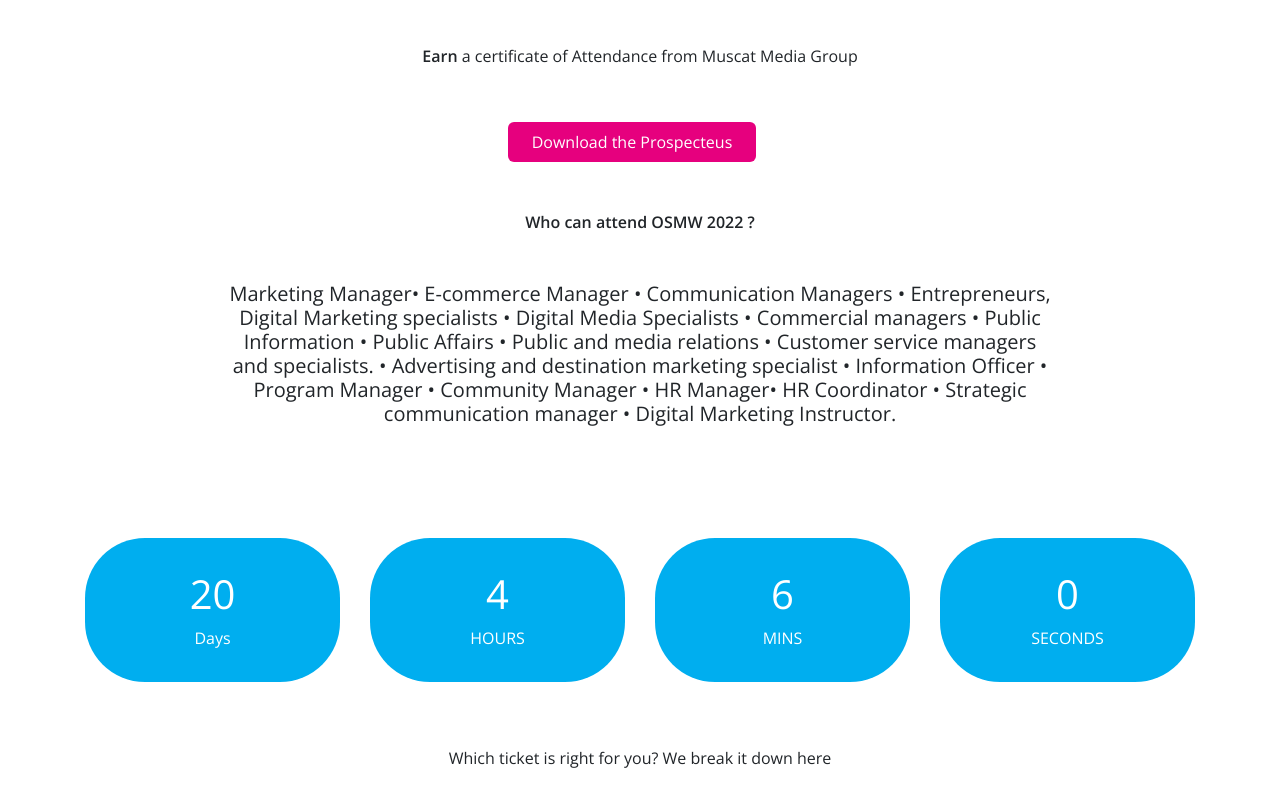
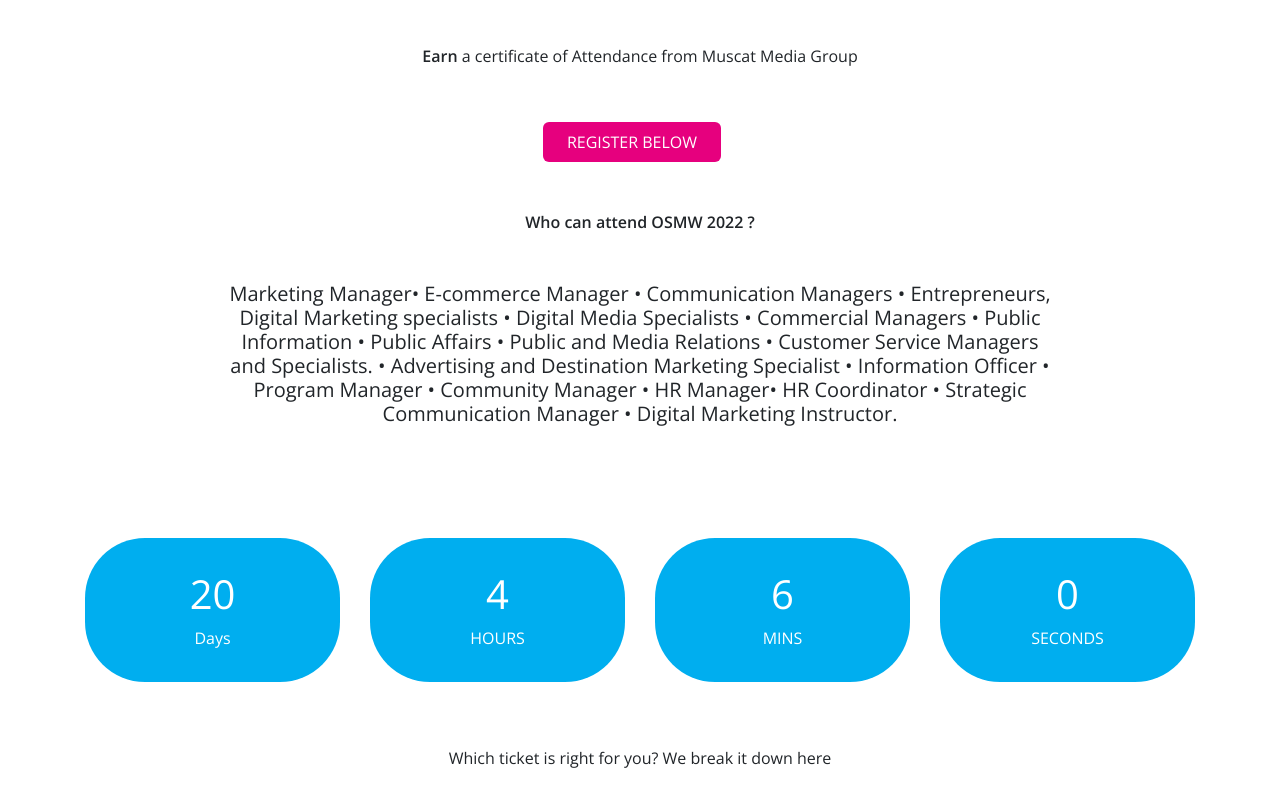
Before and after one commit to hoseinsedaqat/Osmw, a Vue app: page /attend in a window 1280 px wide. Shown: the part 740-1540 px from the top of the page. Built offline with nearby package versions, Linux system fonts and the light colour scheme.

Commit message:
add/changes-paty-two

```diff
--- a/src/assets/Style/main.css
+++ b/src/assets/Style/main.css
@@ -4,6 +4,7 @@
 
 body {
     font-family: 'Open Sans', sans-serif !important;
+    scroll-behavior: smooth;
 }
 
 input[type=checkbox] {
--- a/src/views/Attend/AttendView.vue
+++ b/src/views/Attend/AttendView.vue
@@ -49,7 +49,9 @@
               <b class="font-weight-bold">Earn </b> a certificate of Attendance from Muscat Media Group
             </p>
             <div class="text-center my-5">
-              <button class="attendBtn">Download the Prospecteus</button>
+              <a href="#attendForm">
+                <button class="attendBtn">REGISTER BELOW</button>
+              </a>
             </div>
             <p class="text-center my-5 text-center">
               <b>Who can attend OSMW 2022 ?</b>
@@ -58,11 +60,11 @@
               <span>
                 Marketing Manager• E-commerce Manager • Communication Managers •
                 Entrepreneurs, Digital Marketing specialists • Digital Media Specialists •
-                Commercial managers • Public Information • Public Affairs • Public and
-                media relations • Customer service managers and specialists. • Advertising
-                and destination marketing specialist • Information Officer • Program
+                Commercial Managers • Public Information • Public Affairs • Public and
+                Media Relations • Customer Service Managers and Specialists. • Advertising
+                and Destination Marketing Specialist • Information Officer • Program
                 Manager • Community Manager • HR Manager• HR Coordinator • Strategic
-                communication manager • Digital Marketing Instructor.
+                Communication Manager • Digital Marketing Instructor.
               </span>
             </h5>
             <!-- <p class="text-center my-5">
--- a/src/views/Attend/Components/AttendForm.vue
+++ b/src/views/Attend/Components/AttendForm.vue
@@ -133,6 +133,15 @@
             <button class="btnAttendSubmit" type="button" @click="formData()">
               Submit
             </button>
+          </div>
+        </div>
+        <div class="row">
+          <div class="col-md-12">
+            <p>
+              <b>Disclaimer:</b> National Publishing Agency (NPA), has the full right to change, add, reschedule all or
+              part of the event program, speakers, topics and schedule without any legal or moral liabilities
+              towards registrants, sponsors, speakers or any party represented by an individual or entity.
+            </p>
           </div>
         </div>
       </div>
--- a/src/views/Attend/Components/AttendTable.vue
+++ b/src/views/Attend/Components/AttendTable.vue
@@ -12,11 +12,11 @@
               </tr>
             </thead>
             <tbody class="bg-light text-dark">
-              <tr>
+              <!-- <tr>
                 <th>Your selection of the day to attend</th>
                 <td>1 Day</td>
                 <td>2 Days</td>
-              </tr>
+              </tr> -->
               <tr>
                 <th>Access to all day sessions</th>
                 <td><i class="fa fa-check" aria-hidden="true"></i></td>
```
